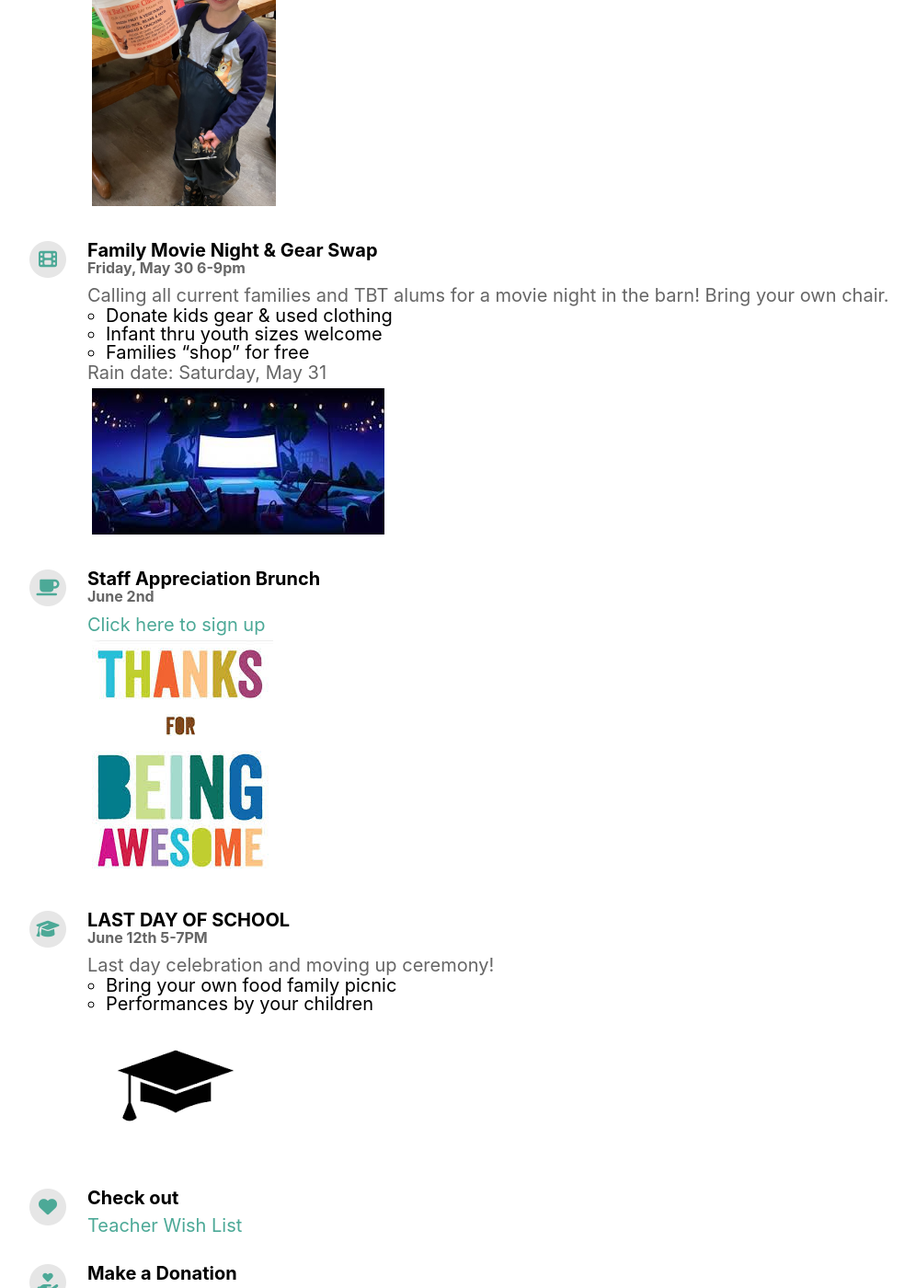
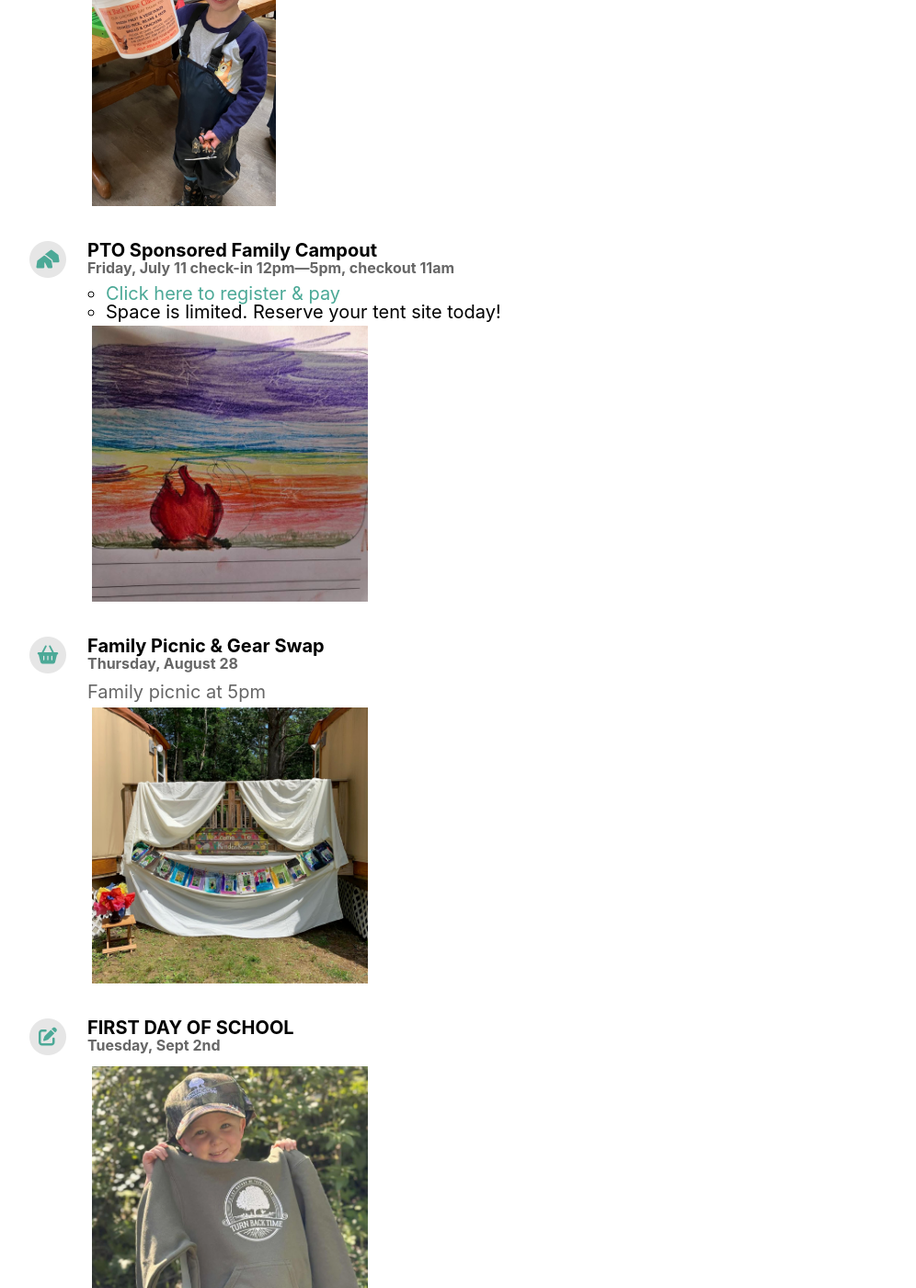
Before and after one commit to mrawdon/tbt-pto, a Jekyll site: the page built from index.html, in a window 1280 px wide and 1400 px high, scrolled down 1076 px. Shown: the whole window at 92% size, without its empty margins (43-1039 px from the left). Built offline with Jekyll 4.4.1, drawn with Linux system fonts in a browser that asks for light colours; nearby versions of some CDN libraries; some of the changed text lies outside the part shown.

Commit message:
Update content

```diff
--- a/_config.yml
+++ b/_config.yml
@@ -17,7 +17,7 @@ email_address: heatherpstanek@gmail.com
 # Markdown can be used in title and description https://www.markdownguide.org/basic-syntax/
 features:
   - title: Next Meeting
-    date: Wednesday June 4th @ 4:15
+    date: Wednesday September 10th 4:15pm
     description: |
       Join us on the 2nd Wednesday of every month in the community yurt.
       * This month's meeting was changed to the first week
@@ -29,35 +29,28 @@ features:
     fontawesome_icon_name: egg
     image: /assets/cluck_bucket.jpg
 
-  - title: Family Movie Night & Gear Swap
-    date: Friday, May 30 6-9pm
+  - title: PTO Sponsored Family Campout
+    date: Friday, July 11 check-in 12pm—5pm, checkout 11am
     description: |
-      Calling all current families and TBT alums for a movie night in the barn! Bring your own chair.
-      * Donate kids gear & used clothing
-      * Infant thru youth sizes welcome
-      * Families "shop" for free
+      - [Click here to register & pay](https://forms.gle/oYPJYM8U4gRGf3dA8)
+      - Space is limited. Reserve your tent site today!
 
-      Rain date: Saturday, May 31
-    image: /assets/movie_night.png
-    fontawesome_icon_name: film
+    image: /assets/campout.png
+    fontawesome_icon_name: tents
 
-  - title: Staff Appreciation Brunch
-    date: June 2nd
+  - title: Family Picnic & Gear Swap
+    date: Thursday, August 28
     description: |
-      [Click here to sign up](https://www.signupgenius.com/go/70A0C45ACAF2AA4FD0-56983154-tbtteacher)
+      Family picnic at 5pm
 
-    image: /assets/thanks.png
-    fontawesome_icon_name: mug-saucer
+    image: /assets/family_picnic_2.png
+    fontawesome_icon_name: basket-shopping
 
-  - title: LAST DAY OF SCHOOL
-    date: June 12th 5-7PM
-    description: |
-      Last day celebration and moving up ceremony!
-      * Bring your own food family picnic
-      * Performances by your children
+  - title: FIRST DAY OF SCHOOL
+    date: Tuesday, Sept 2nd
 
-    image: /assets/grad.png
-    fontawesome_icon_name: graduation-cap
+    image: /assets/back_to_school.png
+    fontawesome_icon_name: pen-to-square
 
   - title: Check out
     description: |
@@ -66,7 +59,7 @@ features:
 
   - title: Make a Donation
     description: |
-      * Venmo [@Elizabeth-Burris-6](https://venmo.com/Elizabeth-Burris-6?txn=pay)
+      * Venmo [@TBT-PTO](https://venmo.com/TBT-PTO?txn=pay)
       * [https://tbtinc.org/our-causes/](https://tbtinc.org/our-causes/)
     fontawesome_icon_name: hand-holding-heart
 
```
Also changed, not shown: assets/back_to_school.png (added), assets/campout.png (added), assets/family_picnic_2.png (added).
